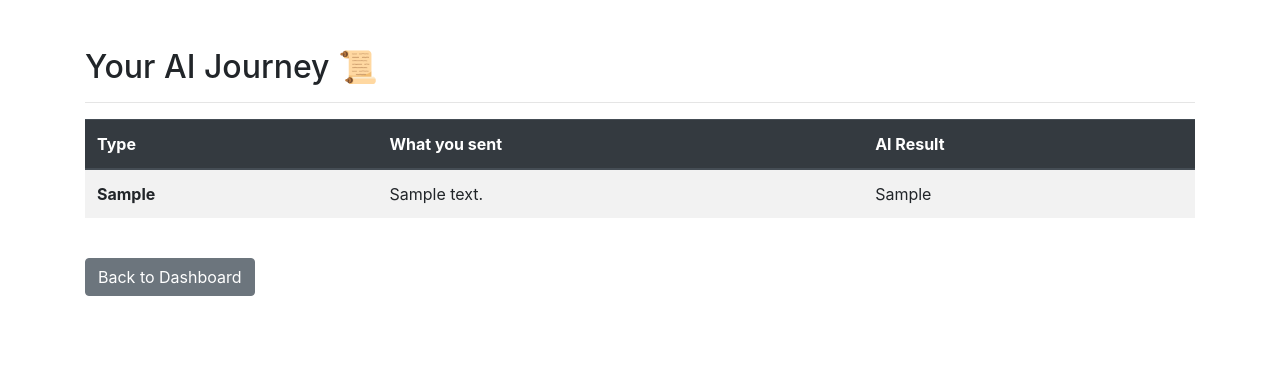
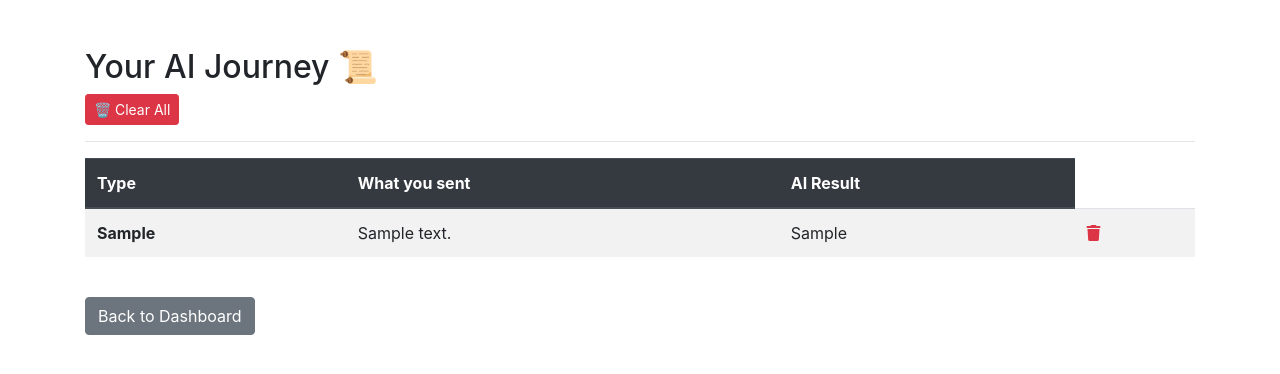
Before and after one commit to AryaShukla123/NLP-Web-App, a Flask app: page /view_history in a window 1280 px wide. Shown: the top 374 px of the page. Run offline with Flask 3, Linux system fonts and the light colour scheme; the visitor is signed in with stand-in values (Sample User, id 1); tables that the repository leaves empty hold one stand-in row (values such as "Sample post"); some libraries are stand-ins or nearby versions.

Commit message:
add CLEAR ALL & single row delete button and its functionality in history page

```diff
--- a/app.py
+++ b/app.py
@@ -101,6 +101,26 @@ def view_history():
     # Find all history records for the logged in user
     user_history = History.query.filter_by(user_email=session['user_email']).all()
     return render_template('history.html', history=user_history)
+
+
+@app.route('/delete_history/<int:id>')
+def delete_history(id):
+    item = History.query.get(id)
+
+    # Security check
+    if item and item.user_email == session['user_email']:
+        db.session.delete(item)
+        db.session.commit()
+
+    return redirect('/view_history')
+
+
+@app.route('/clear_all_history')
+def clear_all_history():
+    # Delete all records for the current user
+    History.query.filter_by(user_email=session['user_email']).delete()
+    db.session.commit()
+    return redirect('/view_history')
 
 @app.route('/profile')
 def profile():
--- a/templates/history.html
+++ b/templates/history.html
@@ -4,9 +4,12 @@
     <meta charset="UTF-8">
     <title>My History</title>
     <link rel="stylesheet" href="https://stackpath.bootstrapcdn.com/bootstrap/4.5.2/css/bootstrap.min.css">
+
+    <link rel="stylesheet" href="https://cdnjs.cloudflare.com/ajax/libs/font-awesome/6.5.0/css/all.min.css">
 </head>
 <body class="container mt-5">
     <h2>Your AI Journey 📜</h2>
+    <a href="/clear_all_history" class="btn btn-danger btn-sm" onclick="return confirm('Are you sure?')">🗑️ Clear All</a>
     <hr>
     <table class="table table-striped">
         <thead class="thead-dark">
@@ -22,6 +25,11 @@
                 <td><strong>{{ item.operation }}</strong></td>
                 <td>{{ item.input_text }}</td>
                 <td>{{ item.result }}</td>
+                <td>
+                <a href="/delete_history/{{ item.id }}" class="text-danger" title="Delete">
+                    <i class="fas fa-trash"></i>
+                </a>
+                </td>
             </tr>
             {% endfor %}
         </tbody>
```
